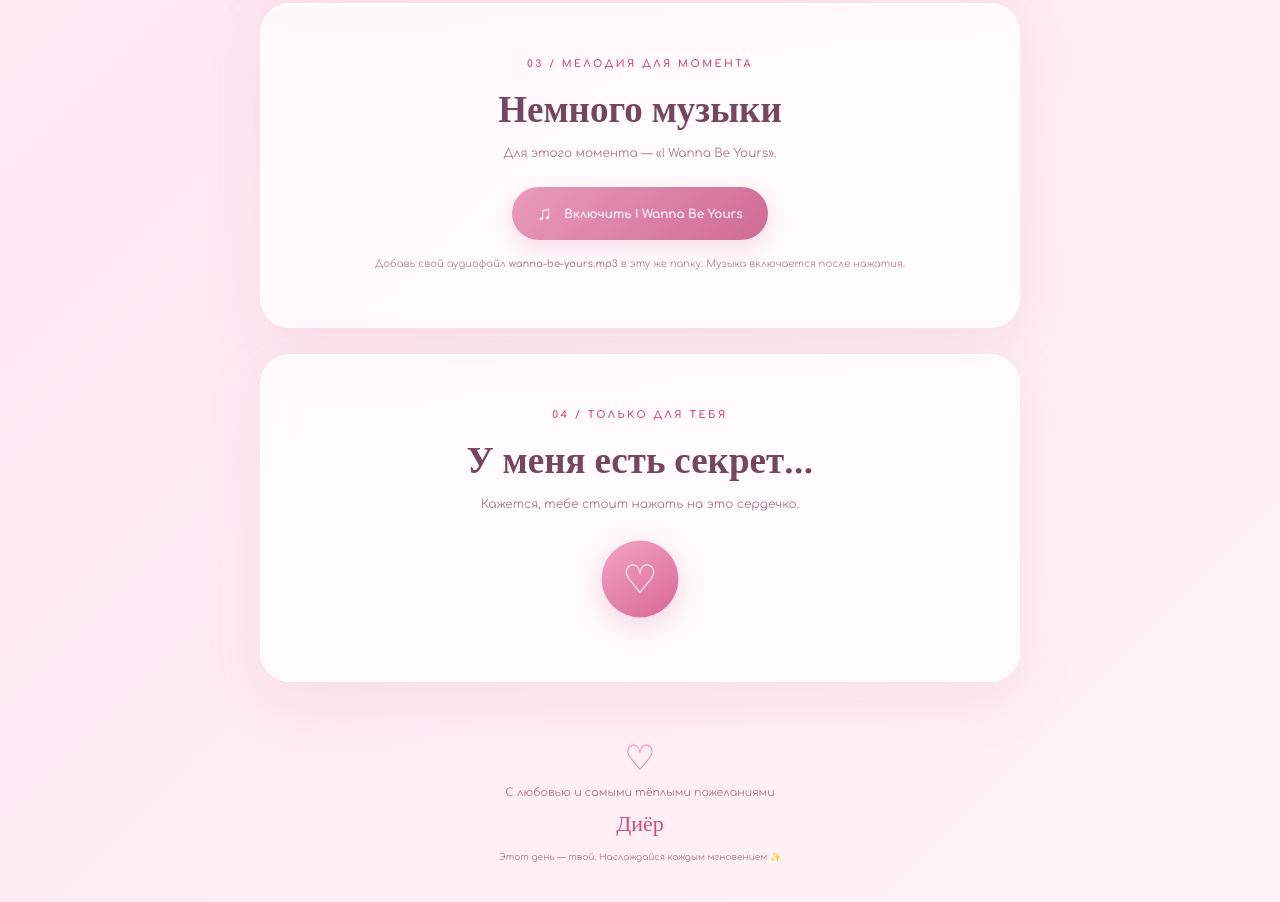
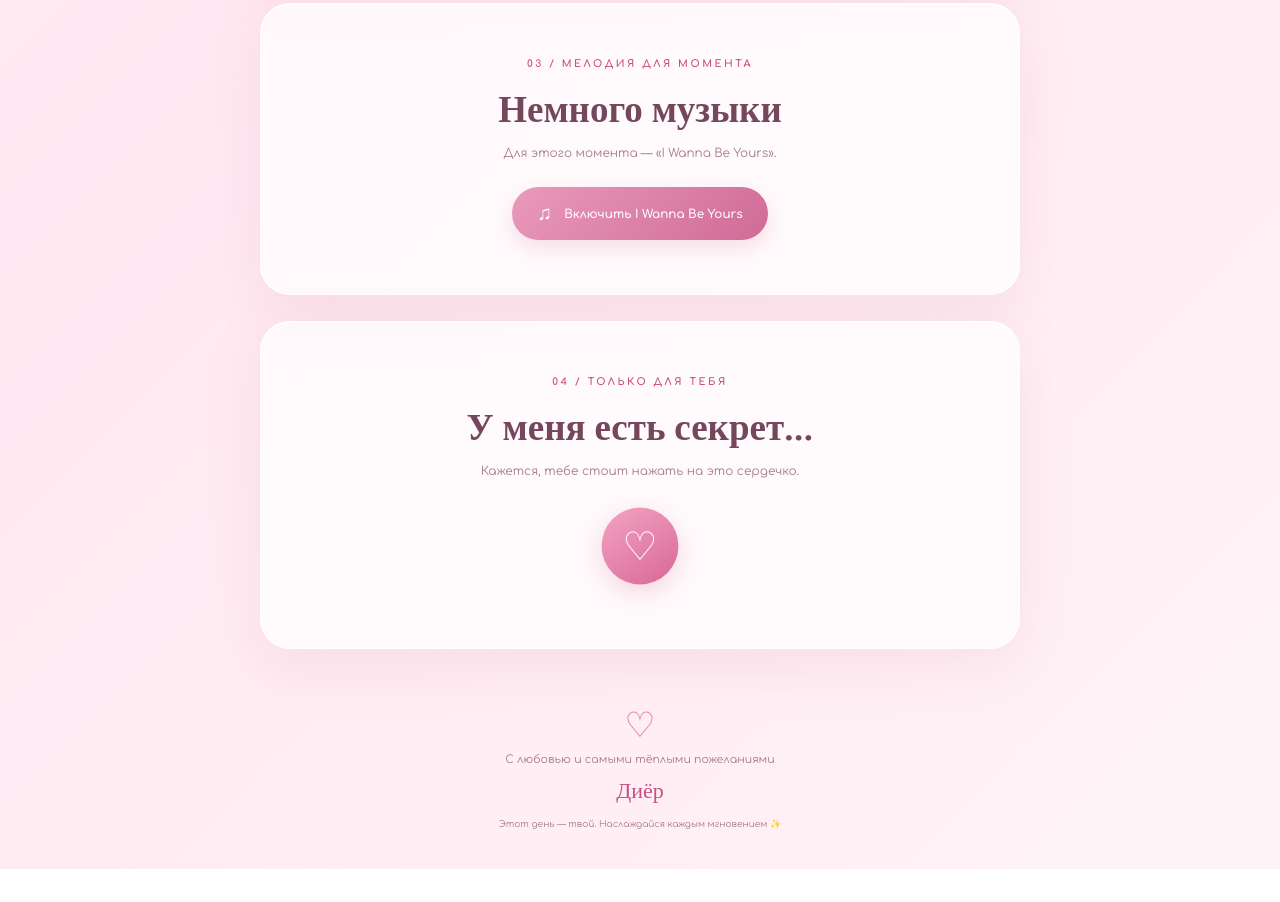
Before and after one commit to Diyor253/sabina-birthday, a plain HTML site: page index.html in a window 1280 px wide. Shown: the part 1529-2431 px from the top of the page. After the commit the page ends 2398 px from the top, so only its background shows below. Drawn offline with nearby package versions, Linux system fonts and the light colour scheme.

Commit message:
Remove audio file instruction from index.html
Removed instruction for adding audio file in the music section.

```diff
--- a/index.html
+++ b/index.html
@@ -70,7 +70,6 @@
       <p>Для этого момента — «I Wanna Be Yours».</p>
       <audio id="birthdayAudio" src="wanna-be-yours.mp3" preload="none"></audio>
       <button class="music-button" id="musicButton"><span class="music-icon">♫</span><span id="musicLabel">Включить I Wanna Be Yours</span><span class="equalizer"><i></i><i></i><i></i><i></i></span></button>
-      <p class="music-note">Добавь свой аудиофайл <strong>wanna-be-yours.mp3</strong> в эту же папку. Музыка включается после нажатия.</p>
     </section>
 
     <section class="secret-section card">
```
